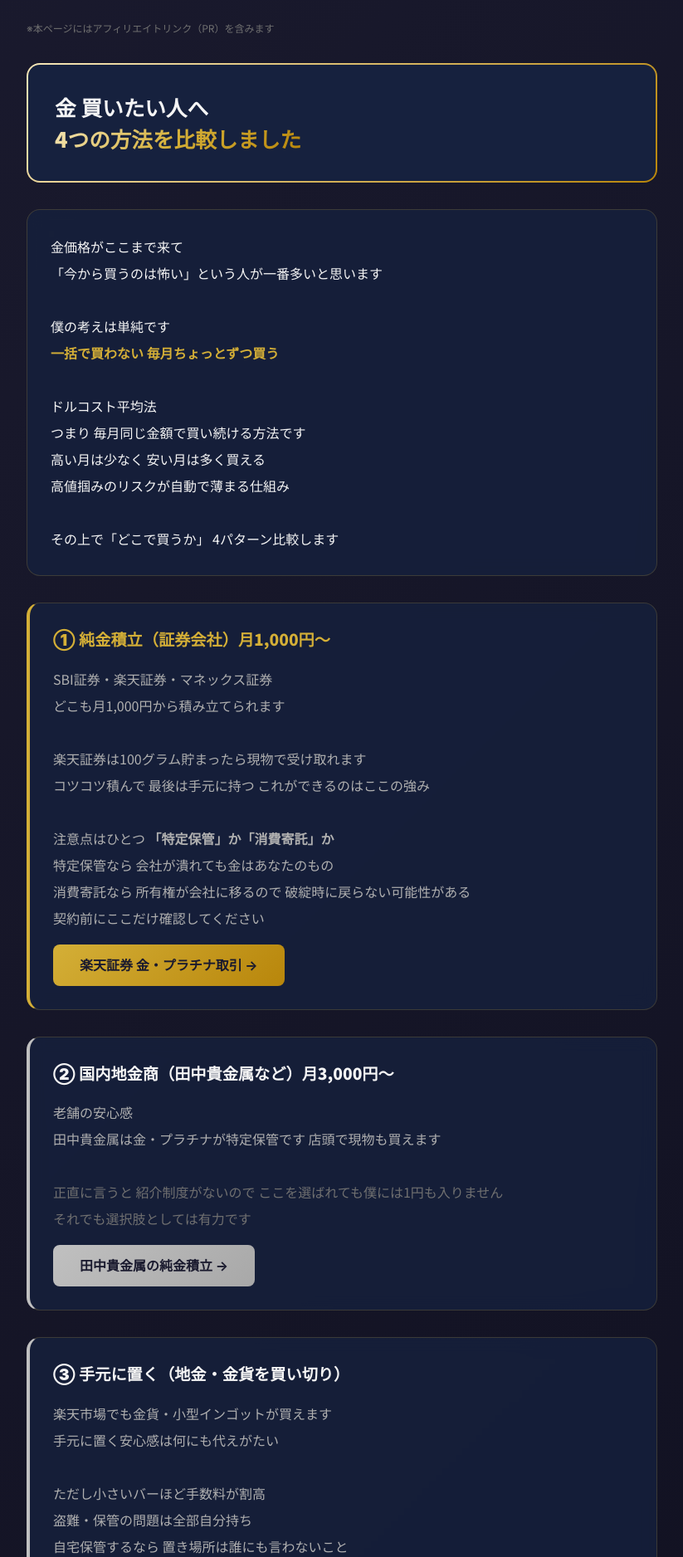
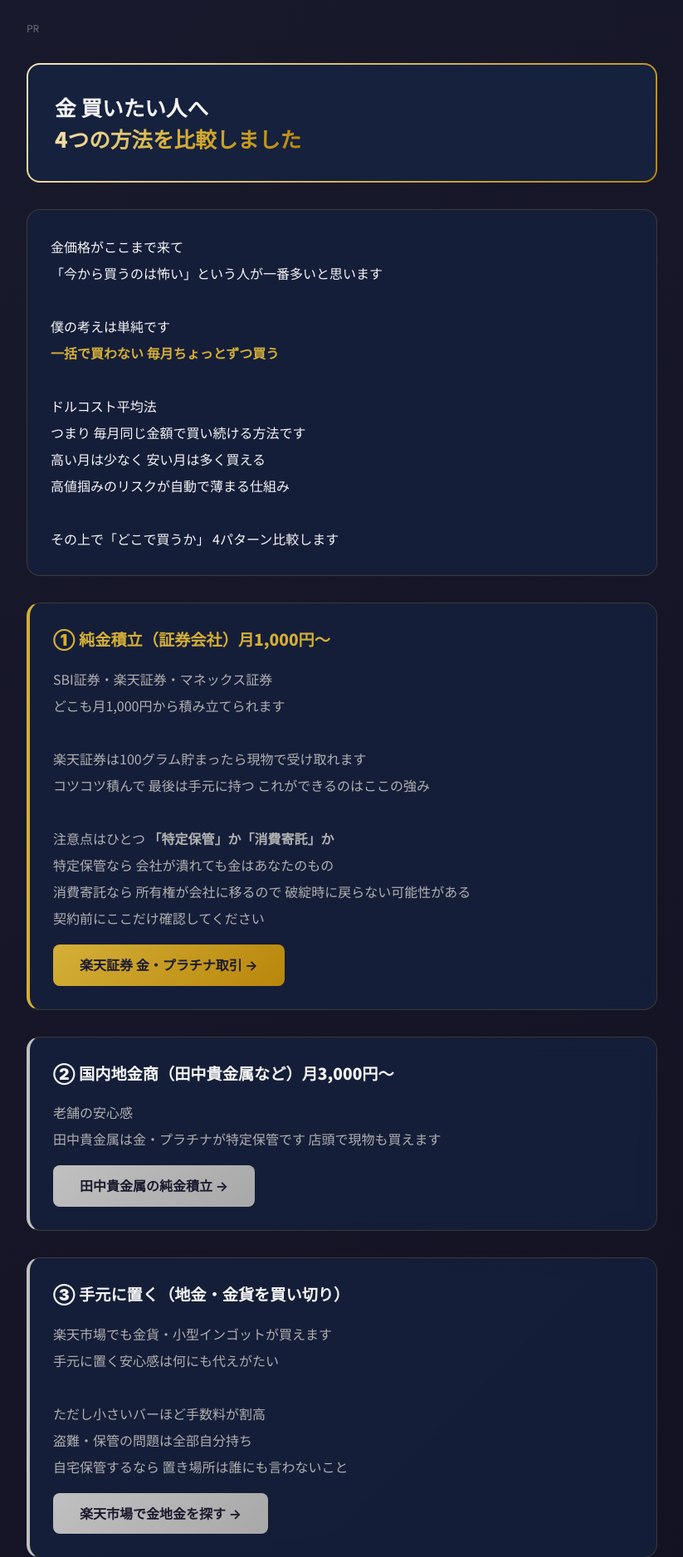
Before and after one commit to yohei524/commodities-dashboard, a Flask app: page /kaikata in a window 1280 px wide. Shown: the part 71-1947 px from the top of the page at 83% size, without its empty margins (228-1051 px from the left). Run offline with Flask 3, Linux system fonts and the light colour scheme.

Commit message:
アフィ自己言及の削除：PR表記は最小限（PR一語）に統一
Co-Authored-By: Claude Fable 5 <noreply@anthropic.com>

```diff
--- a/templates/gold.html
+++ b/templates/gold.html
@@ -79,7 +79,7 @@
 
     <!-- 始め方3ステップ（PR） -->
     <div class="glass-card gold-border" style="padding: 32px;">
-        <p style="font-size: 0.75rem; color: var(--text-muted); margin-bottom: 12px;">※このセクションにはアフィリエイトリンク（PR）を含みます</p>
+        <p style="font-size: 0.75rem; color: var(--text-muted); margin-bottom: 12px;">PR</p>
         <h2 class="section-title">
             <span class="icon">🐣</span>
             金を月1,000円から始める3ステップ
--- a/templates/kaikata.html
+++ b/templates/kaikata.html
@@ -5,8 +5,8 @@
 {% block content %}
 <div style="display: flex; flex-direction: column; gap: 32px; max-width: 760px; margin: 0 auto;">
 
-    <!-- PR表記 -->
-    <p style="font-size: 0.75rem; color: var(--text-muted);">※本ページにはアフィリエイトリンク（PR）を含みます</p>
+    <!-- PR表記（景表法ステマ規制対応・これ以上は書かない） -->
+    <p style="font-size: 0.75rem; color: var(--text-muted);">PR</p>
 
     <!-- タイトル -->
     <div class="glass-card gold-border" style="padding: 32px;">
@@ -59,9 +59,7 @@
         </h2>
         <p style="color: var(--text-secondary); line-height: 2;">
             老舗の安心感<br>
-            田中貴金属は金・プラチナが特定保管です 店頭で現物も買えます<br><br>
-            <span style="color: var(--text-muted);">正直に言うと 紹介制度がないので ここを選ばれても僕には1円も入りません<br>
-            それでも選択肢としては有力です</span>
+            田中貴金属は金・プラチナが特定保管です 店頭で現物も買えます
         </p>
         <!-- 田中貴金属はアフィリエイトなし（公式リンクのまま） -->
         <a href="https://tt.tanaka.jp/tsumitate01/" target="_blank" rel="noopener" class="btn-silver" style="display: inline-block; margin-top: 16px; padding: 12px 32px; border-radius: 8px; font-weight: 700; text-decoration: none;">
```
